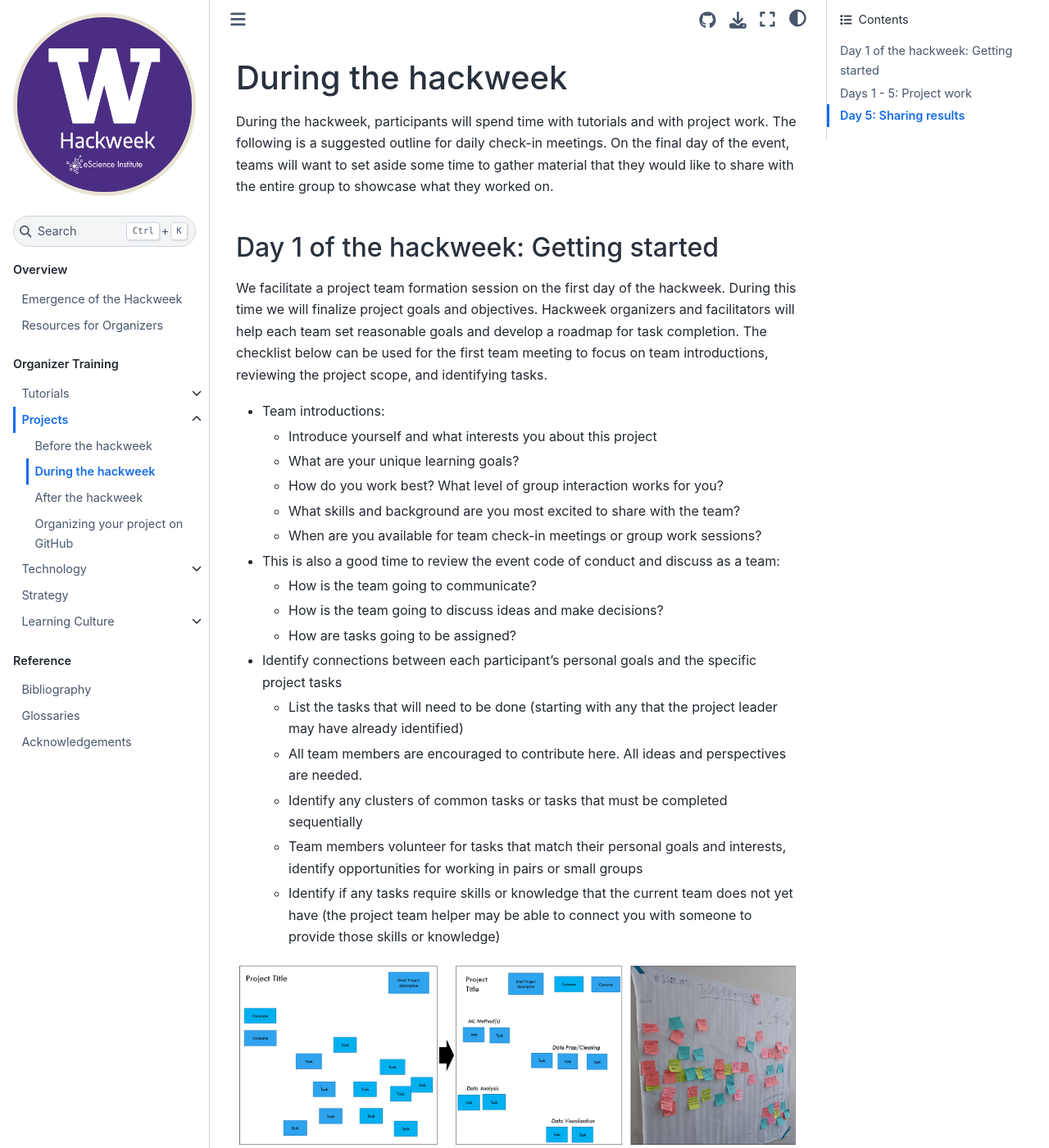
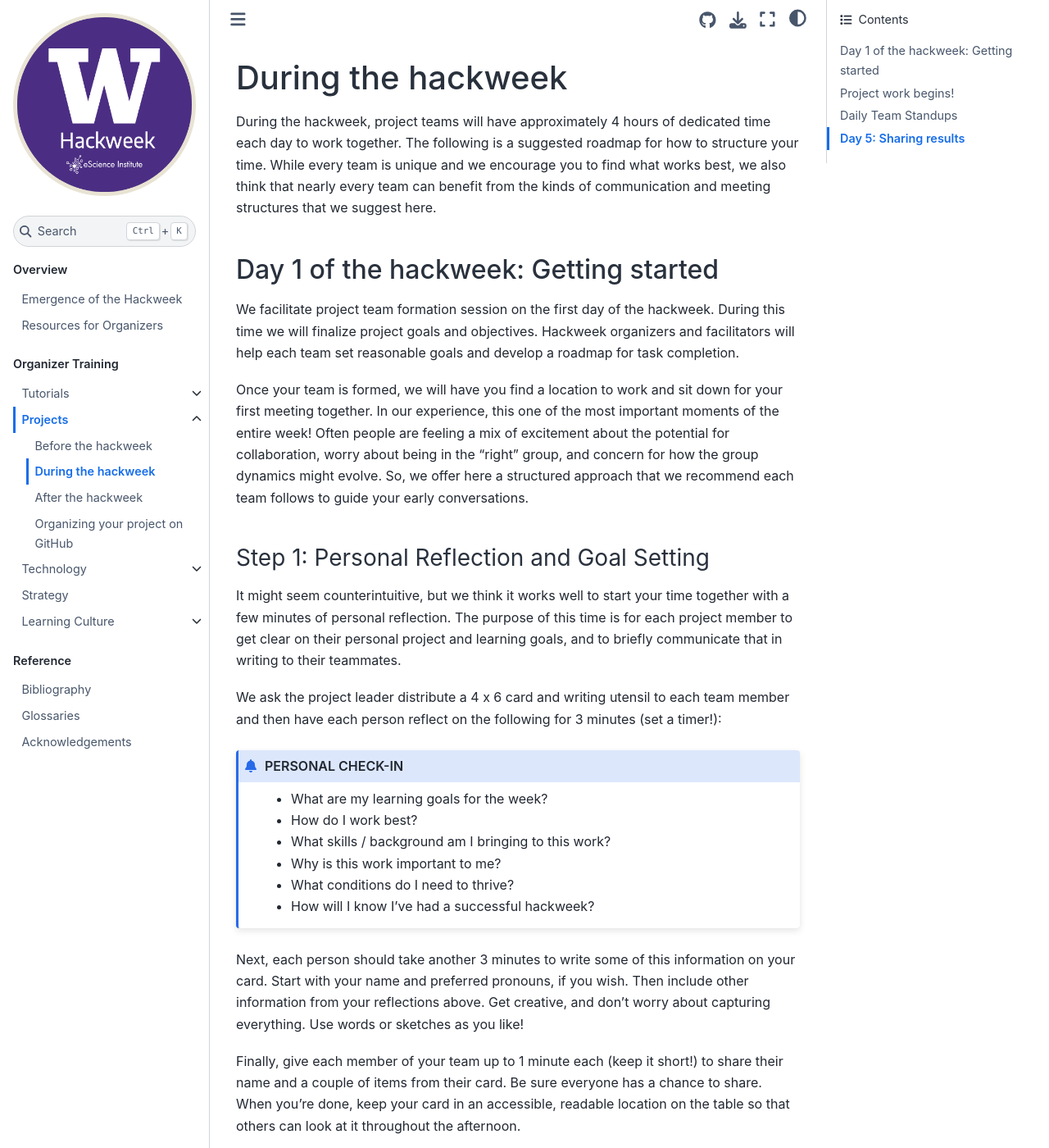
Before and after one commit to uwhackweek/hackweeks-as-a-service, a Jupyter Book: the page built from docs/training/projects/project-during.md, in a window 1280 px wide and 1400 px high. Shown: the whole window at 82% size. Built offline with Jupyter Book 1.0.4 settings and Sphinx 7.4.7 and the Sphinx Book theme 1.1.4, drawn with Linux system fonts in a browser that asks for light colours; some of the changed text lies outside the part shown.

Commit message:
convert to more cookbook style for project initiation

````diff
--- a/docs/training/projects/project-during.md
+++ b/docs/training/projects/project-during.md
@@ -1,27 +1,55 @@
 # During the hackweek
 
-During the hackweek, participants will spend time with tutorials and with project work. The following is a suggested outline for daily check-in meetings. On the final day of the event, teams will want to set aside some time to gather material that they would like to share with the entire group to showcase what they worked on.
+During the hackweek, project teams will have approximately 4 hours of dedicated time each day to work together. The following is a suggested roadmap for how to structure your time. While every team is unique and we encourage you to find what works best, we also think that nearly every team can benefit from the kinds of communication and meeting structures that we suggest here.
 
 ## Day 1 of the hackweek: Getting started
 
-We facilitate a project team formation session on the first day of the hackweek. During this time we will finalize project goals and objectives. Hackweek organizers and facilitators will help each team set reasonable goals and develop a roadmap for task completion. The checklist below can be used for the first team meeting to focus on team introductions, reviewing the project scope, and identifying tasks.
+We facilitate project team formation session on the first day of the hackweek. During this time we will finalize project goals and objectives. Hackweek organizers and facilitators will help each team set reasonable goals and develop a roadmap for task completion.
 
-* Team introductions:
-    * Introduce yourself and what interests you about this project
-    * What are your unique learning goals?
-    * How do you work best? What level of group interaction works for you?
-    * What skills and background are you most excited to share with the team?
-    * When are you available for team check-in meetings or group work sessions?
-* This is also a good time to review the event code of conduct and discuss as a team:
-    * How is the team going to communicate?
-    * How is the team going to discuss ideas and make decisions?
-    * How are tasks going to be assigned?
-* Identify connections between each participant's personal goals and the specific project tasks
-  * List the tasks that will need to be done (starting with any that the project leader may have already identified)
-  * All team members are encouraged to contribute here. All ideas and perspectives are needed.
-  * Identify any clusters of common tasks or tasks that must be completed sequentially
-  * Team members volunteer for tasks that match their personal goals and interests, identify opportunities for working in pairs or small groups
-  * Identify if any tasks require skills or knowledge that the current team does not yet have (the project team helper may be able to connect you with someone to provide those skills or knowledge)
+Once your team is formed, we will have you find a location to work and sit down for your first meeting together. In our experience, this one of the most important moments of the entire week! Often people are feeling a mix of excitement about the potential for collaboration, worry about being in the "right" group, and concern for how the group dynamics might evolve. So, we offer here a structured approach that we recommend each team follows to guide your early conversations.
+
+### Step 1: Personal Reflection and Goal Setting
+
+It might seem counterintuitive, but we think it works well to start your time together with a few minutes of personal reflection. The purpose of this time is for each project member to get clear on their personal project and learning goals, and to briefly communicate that in writing to their teammates.
+
+We ask the project leader distribute a 4 x 6 card and writing utensil to each team member and then have each person reflect on the following for 3 minutes (set a timer!):
+
+```{admonition} PERSONAL CHECK-IN
+* What are my learning goals for the week?
+* How do I work best?
+* What skills / background am I bringing to this work?
+* Why is this work important to me?
+* What conditions do I need to thrive?
+* How will I know I've had a successful hackweek?
+```
+Next, each person should take another 3 minutes to write some of this information on your card. Start with your name and preferred pronouns, if you wish. Then include other information from your reflections above. Get creative, and don't worry about capturing everything. Use words or sketches as you like!
+
+Finally, give each member of your team up to 1 minute each (keep it short!) to share their name and a couple of items from their card. Be sure everyone has a chance to share. When you're done, keep your card in an accessible, readable location on the table so that others can look at it throughout the afternoon.
+
+### Step 2: Group Norms and Process
+
+Next, let's have a 10 - 15 minute conversation (depending on team size) about the group culture we hope to create during the week.
+
+```{admonition} GROUP PROCESS CHECK-IN
+* How will we be making decisions?
+* Who decides what tasks will be worked on?
+* How will we navigate conflict?
+* How will we recognize / attribute effort?
+```
+
+(need some facilitation approach to ensure everyone is heard. 1-2-4 all?)
+
+### Step 3: Brainstorming Tasks
+
+Now that the team has had a chance to get to know each other and talk about your process and systems, it is time to begin identifying tasks.
+
+```{admonition} CREATING A TASKBOARD
+* List the tasks that will need to be done (starting with any that the project leader may have already identified)
+* All team members are encouraged to contribute here. All ideas and perspectives are needed.
+* Identify any clusters of common tasks or tasks that must be completed sequentially
+* Team members volunteer for tasks that match their personal goals and interests, identify opportunities for working in pairs or small groups
+* Identify if any tasks require skills or knowledge that the current team does not yet have (the project team helper may be able to connect you with someone to provide those skills or knowledge)
+```
 
 ```{image} ../../images/project-taskboard.png
 :alt: example of identifying tasks and organizing them into clusters
@@ -29,14 +57,27 @@
 :width: 800px
 :align: center
 ```
+### Step 4: Project Management Systems
 
-* Set up team organization infrastructure on Slack and GitHub (see [Organizing your project on GitHub](project-github.md))
-* Project work begins!
-    * As progress is made, project outputs (code, notebooks, figures, documentation, etc.) are recorded in the team's GitHub repository (a good place for team members to get started is by making their own folder under the *contributors* directory)
+We're now ready to transfer everything we've done so far into our project management tools!
+
+```{note}
+Set up team organization infrastructure on Slack and GitHub (see [Organizing your project on GitHub](project-github.md)).
+```
+
+## Project work begins!
+
+Usually teams need at least 1 hour to work through all the steps above. You can think of this as building a strong foundation for the work that happens throughout the rest of the week.
+
+```{warning}
+It's common for teams to dive into the project work too early. Do you know the names of every person in your group? Have you heard from everyone about their learning goals and ideas for the project tasks? If you answer "no" to any of these, we recommend you take a bit more time working through the activities above. It will pay off for you later in the week!
+```
+
+* As progress is made, project outputs (code, notebooks, figures, documentation, etc.) are recorded in the team's GitHub repository (a good place for team members to get started is by making their own folder under the *contributors* directory).
 * All team members check back in at the end of the day, review progress towards tasks, anything preventing progress, and planned next steps
 * Project leaders may also want to share with the whole hackweek group: How the project is coming along, what are the objectives and tasks identified by the team today, and what other skills might your team need to be successful?
 
-## Days 1 - 5: Project work
+## Daily Team Standups
 
 A "stand up" meeting model may be useful for your team to check in at the beginning and end of each day of the hackweek. During these short meetings, each team member is given a minute or so to briefly share 1) progress they have made on their tasks, 2) anything preventing progress, and 3) what they plan on working on next.
 
````
